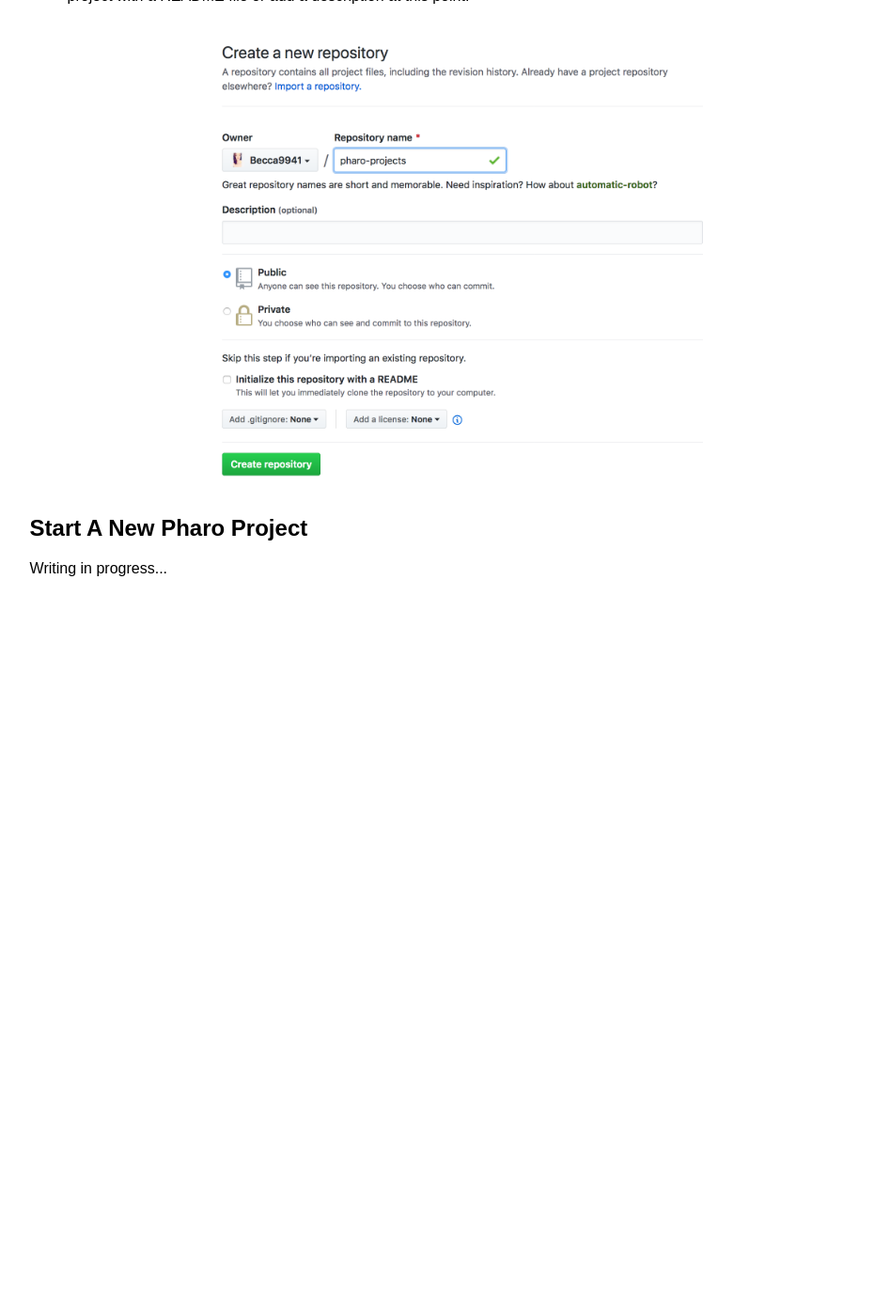
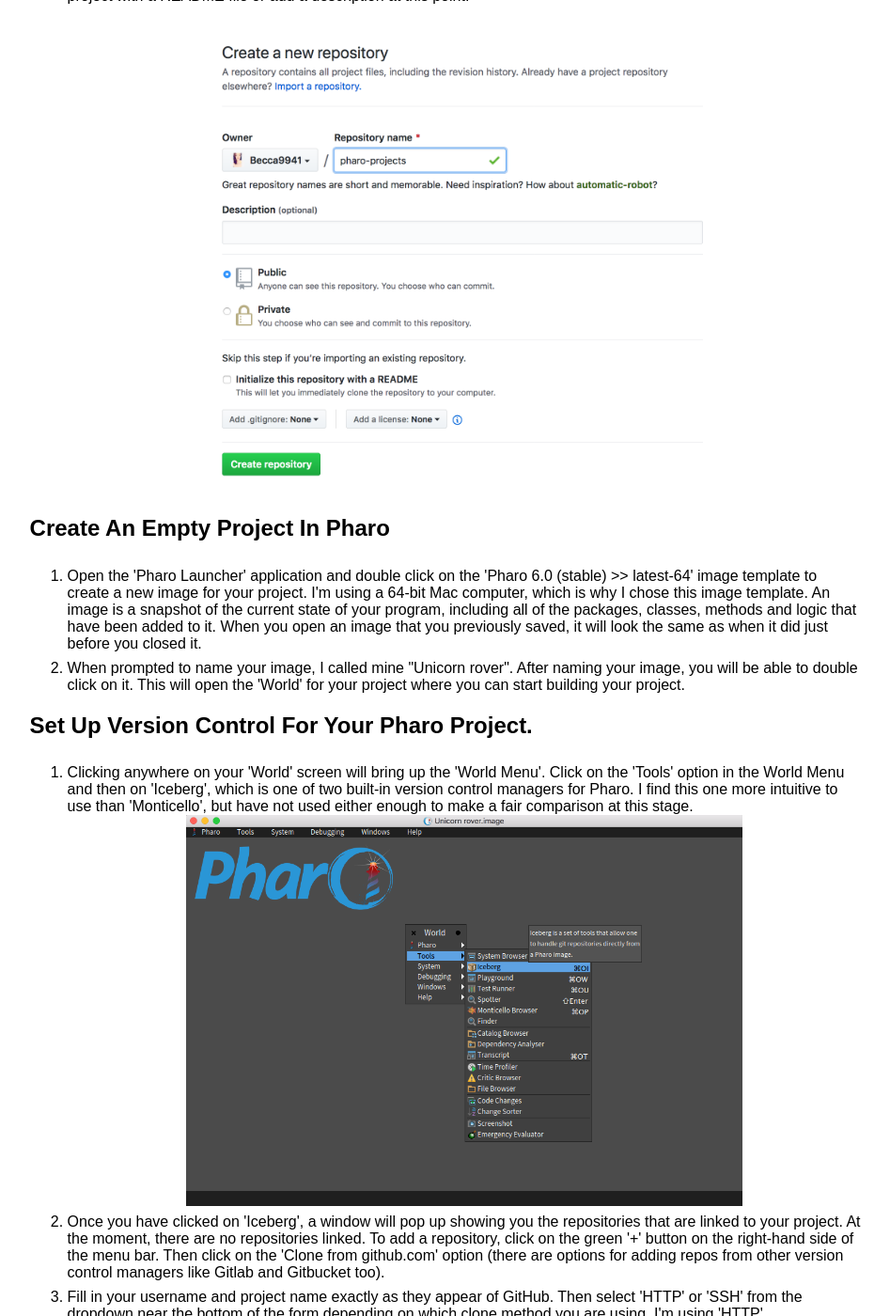
Before and after one commit to Becca9941/Becca9941.github.io, a Jekyll site: the page built from _posts/2019-08-01-committing-automating-tests-and-shipping-pharo-smalltalk-code.html, in a window 1280 px wide and 1400 px high, scrolled down 1126 px. Shown: the whole window at 94% size, without its empty margins (166-1113 px from the left). Built offline with Jekyll 4.4.1, drawn with Linux system fonts in a browser that asks for light colours; before the commit the page ends 1756 px from its top, so only the background shows below that; some of the changed text lies outside the part shown.

Commit message:
finished section on setting up version control for pharo project

```diff
--- a/_posts/2019-08-01-committing-automating-tests-and-shipping-pharo-smalltalk-code.html
+++ b/_posts/2019-08-01-committing-automating-tests-and-shipping-pharo-smalltalk-code.html
@@ -36,6 +36,24 @@ tags: [Pharo, Smalltalk, Github, Tests, TDD, Shipping code]
 </ol>
   <img src="/assets/img/create-new-repo-github.png" class="medium-img" alt="creating new repo on GitHub">
 
-<h2>Start a new Pharo Project</h2>
+<h2>Create an empty Project in Pharo</h2>
+
+<ol>
+  <li>Open the 'Pharo Launcher' application and double click on the 'Pharo 6.0 (stable) &gt;&gt; latest-64' image template to create a new image for your project. I'm using a 64-bit Mac computer, which is why I chose this image template. An image is a snapshot of the current state of your program, including all of the packages, classes, methods and logic that have been added to it. When you open an image that you previously saved, it will look the same as when it did just before you closed it.</li>
+  <li>When prompted to name your image, I called mine "Unicorn rover". After naming your image, you will be able to double click on it. This will open the 'World' for your project where you can start building your project.</li>
+</ol>
+
+<h2>Set up version control for your Pharo project.</h2>
+
+  <ol>
+    <li>Clicking anywhere on your 'World' screen will bring up the 'World Menu'. Click on the 'Tools' option in the World Menu and then on 'Iceberg', which is one of two built-in version control managers for Pharo. I find this one more intuitive to use than 'Monticello', but have not used either enough to make a fair comparison at this stage.</li>
+    <img src="/assets/img/open-iceberg-pharo.png" class="medium-img" alt="opening iceberg version control manager in Pharo">
+    <li>Once you have clicked on 'Iceberg', a window will pop up showing you the repositories that are linked to your project. At the moment, there are no repositories linked. To add a repository, click on the green '+' button on the right-hand side of the menu bar. Then click on the 'Clone from github.com' option (there are options for adding repos from other version control managers like Gitlab and Gitbucket too).</li>
+    <li>Fill in your username and project name exactly as they appear of GitHub. Then select 'HTTP' or 'SSH' from the dropdown near the bottom of the form depending on which clone method you are using. I'm using 'HTTP'.</li>
+    <img src="/assets/img/location-of-repo-for-iceberg.png" class="medium-img" alt="specifying location of repo for iceberg in Pharo">
+    <li>Clicking on 'Ok' will clone your repository into Pharo. If successful, you should see your project name listed in the repositories list. The name of your repository will be green with a little asterisk next to it. The asterisk indicates that there are uncommitted changes to your repository. At the moment, we have nothing to commit, so next to the repository, there will also be red text that says 'No project found'. We are now ready to create our first package.</li>
+  </ol>
+
+
 
 <p>Writing in progress...</p>
```
